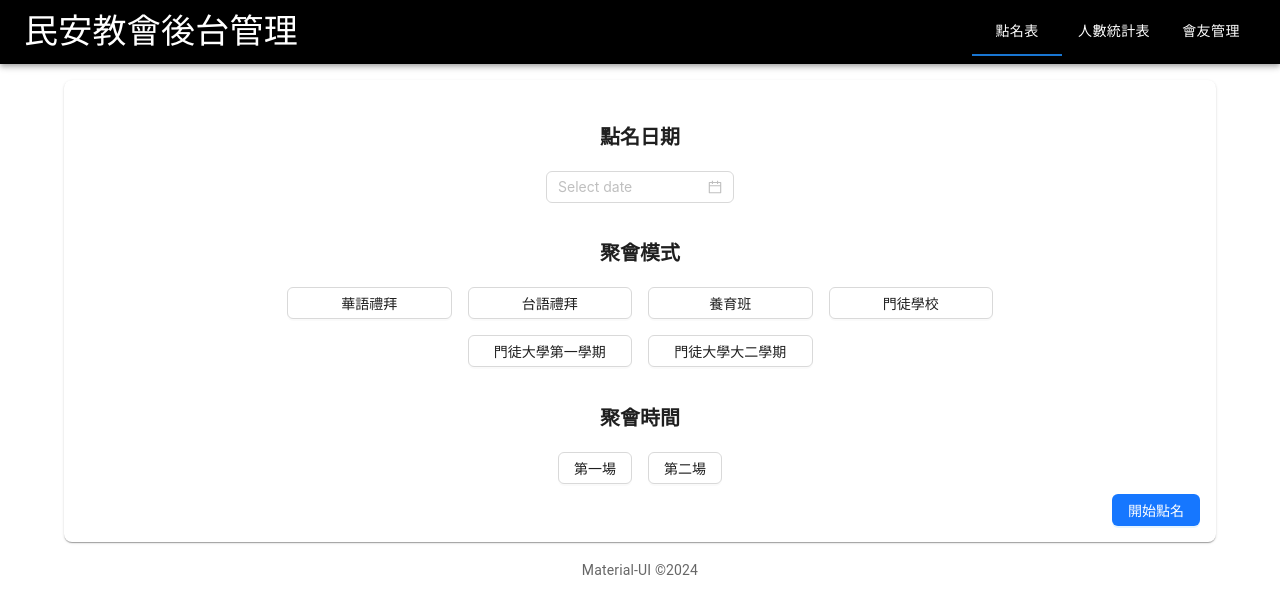
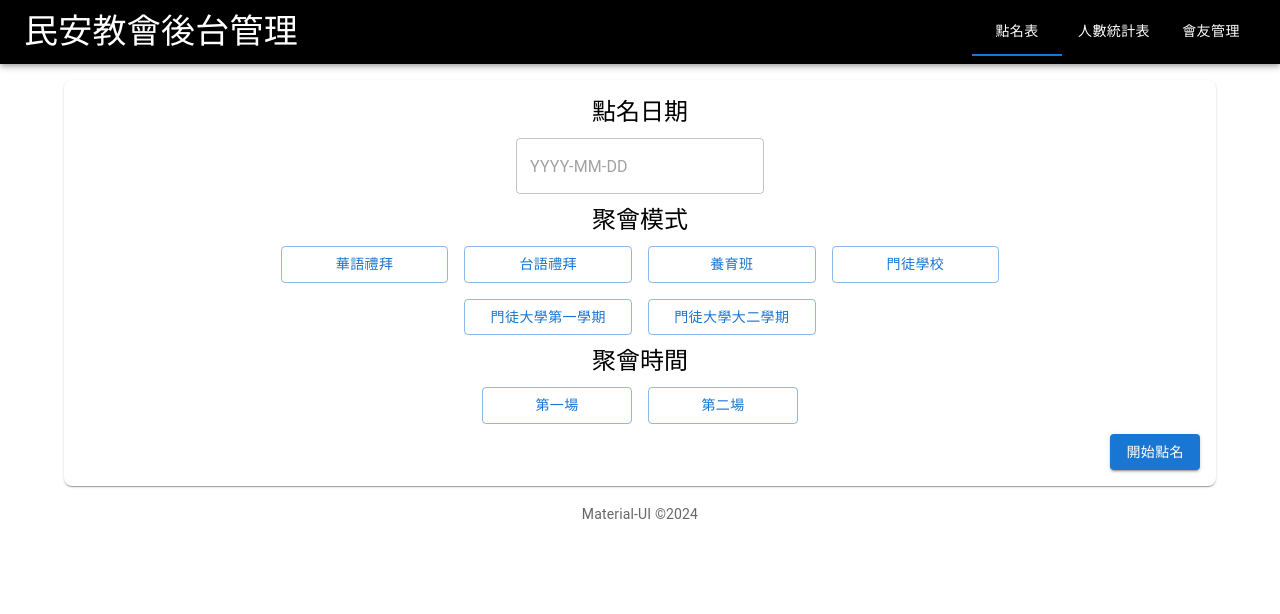
Before and after one commit to steven-oss/minaanChurch, a React (Create React App) app in the folder minan_rollcall/: page /RollCallListSelectScreen in a window 1280 px wide. Shown: the top 614 px of the page. Built offline with nearby package versions, Linux system fonts and the light colour scheme.

Commit message:
將點名表轉換成Mui

```diff
--- a/minan_rollcall/package.json
+++ b/minan_rollcall/package.json
@@ -9,6 +9,7 @@
     "@material-ui/core": "^4.12.4",
     "@material-ui/icons": "^4.11.3",
     "@mui/material": "^6.1.1",
+    "@mui/x-date-pickers": "^7.18.0",
     "@testing-library/jest-dom": "^5.17.0",
     "@testing-library/react": "^13.4.0",
     "@testing-library/user-event": "^13.5.0",
--- a/minan_rollcall/src/components/memberManagement/MemberManagementTable.tsx
+++ b/minan_rollcall/src/components/memberManagement/MemberManagementTable.tsx
@@ -142,7 +142,6 @@ export default function MemberManagementTable(props: Props) {
         placeholder="搜尋會友"
         onChange={(e) => handleSearch(e.target.value)} // 即時更新
         value={searchText}
-        fullWidth
         margin="normal"
       />
       {/* 表格 */}
--- a/minan_rollcall/src/components/rollCallList/RollCallListButton.tsx
+++ b/minan_rollcall/src/components/rollCallList/RollCallListButton.tsx
@@ -1,13 +1,16 @@
-import { Button } from "antd";
-import React, { useState } from "react";
+import { Button } from "@mui/material";
+import React from "react";
 
-interface Props{
-    actionName:string;
-    onClick:()=>void;
+interface Props {
+  actionName: string;
+  onClick: () => void;
 }
-export default function RollCallListButton(props:Props){
-    const {actionName,onClick} = props;
-    return(
-        <Button type="primary" onClick={onClick}>{actionName}</Button>
-    )
+
+export default function RollCallListButton(props: Props) {
+  const { actionName, onClick } = props;
+  return (
+    <Button variant="contained" color="primary" onClick={onClick}>
+      {actionName}
+    </Button>
+  );
 }
--- a/minan_rollcall/src/components/rollCallList/RollCallListDatePicker.tsx
+++ b/minan_rollcall/src/components/rollCallList/RollCallListDatePicker.tsx
@@ -1,18 +1,29 @@
-import { DatePicker, DatePickerProps } from "antd";
 import React from "react";
+import { DatePicker } from "@mui/x-date-pickers";
+import { LocalizationProvider } from "@mui/x-date-pickers/LocalizationProvider";
+import { AdapterDayjs } from "@mui/x-date-pickers/AdapterDayjs"; // 使用 dayjs 适配器
+import { Dayjs } from "dayjs"; // 使用 dayjs 来格式化日期
 
-interface Props{
-    onChange:(dateString:string)=>void;
+interface Props {
+  onChange: (dateString: string) => void;
 }
-export default function RollCallListDatePicker(props:Props){
-   const {onChange} = props;
-    return(
-        <DatePicker
-            format={{
-                format: 'YYYY-MM-DD',
-                type: 'mask',
-            }}
-            onChange={onChange}
-        />
-    );
+
+export default function RollCallListDatePicker(props: Props) {
+  const { onChange } = props;
+
+  const handleDateChange = (date: Dayjs | null) => {
+    if (date) {
+      onChange(date.format("YYYY-MM-DD"));
+    }
+  };
+
+  return (
+    <LocalizationProvider dateAdapter={AdapterDayjs}>
+      <DatePicker
+        format="YYYY-MM-DD"
+        onChange={handleDateChange}
+        slotProps={{ textField: { fullWidth: true } }}
+      />
+    </LocalizationProvider>
+  );
 }
--- a/minan_rollcall/src/components/rollCallList/RollCallListDynamicButton.tsx
+++ b/minan_rollcall/src/components/rollCallList/RollCallListDynamicButton.tsx
@@ -1,5 +1,5 @@
-import { Button, Col, Row } from "antd";
 import React from "react";
+import { Button, Grid } from "@mui/material";
 
 interface ButtonItem {
     key: number;
@@ -17,21 +17,25 @@ export default function RollCallListDynamicButton(props: Props) {
     const { dynamicButton, onClick, universalIndex } = props;
 
     // Determine the column span based on the number of items
-    const colSpan = dynamicButton.length < 4 ? 24 / dynamicButton.length : 6;
+    const gridSize = dynamicButton.length < 4 ? 12 / dynamicButton.length : 3;
+
+    const buttonStyle = {
+        width: dynamicButton.length === 2 ? '150px' : '100%', // Set a smaller maxWidth for 2 buttons
+    };
 
     return (
-        <Row gutter={[16, 16]} justify="center">
+        <Grid container spacing={2} justifyContent="center">
             {dynamicButton.map((item) => (
-                <Col key={item.key} xs={24} sm={12} md={colSpan} lg={colSpan}>
+                <Grid item xs={12} sm={gridSize} md={gridSize} key={item.key}>
                     <Button
-                        type={universalIndex === item.key ? "primary" : "default"} // Compare with item's key
-                        style={{ width: '100%' }}
+                        variant={universalIndex === item.key ? "contained" : "outlined"} // MUI button variant
+                        sx={buttonStyle}
                         onClick={() => onClick(item.key)} // Pass the item's key
                     >
                         {item.modeName || item.sessionName} {/* Display the correct label */}
                     </Button>
-                </Col>
+                </Grid>
             ))}
-        </Row>
+        </Grid>
     );
 }
--- a/minan_rollcall/src/components/rollCallList/RollCallListTypography.tsx
+++ b/minan_rollcall/src/components/rollCallList/RollCallListTypography.tsx
@@ -1,16 +1,16 @@
-import { Typography } from "antd";
 import React from "react";
+import { Typography } from "@mui/material";
 
-interface Props{
-    titleName:string;
+interface Props {
+    titleName: string;
 }
-const { Title } = Typography;
 
-export default function RollCallListTypography(props:Props){
-    const {titleName} =props;
-    return(
-        <Typography>
-            <Title level={4}>{titleName}</Title>
+export default function RollCallListTypography(props: Props) {
+    const { titleName } = props;
+
+    return (
+        <Typography variant="h5">
+            {titleName}
         </Typography>
     );
 }
--- a/minan_rollcall/src/pages/rollCallList/RollCallListSelectScreen.tsx
+++ b/minan_rollcall/src/pages/rollCallList/RollCallListSelectScreen.tsx
@@ -1,16 +1,15 @@
-import { Col, Row, message } from "antd";
 import React, { useState } from "react";
-import { Outlet, Link } from "react-router-dom"; // 引入 Outlet
+import { Typography, Grid, Button, Box, Alert } from "@mui/material";
+import { useNavigate } from "react-router-dom";
 import RollCallListButton from "../../components/rollCallList/RollCallListButton.tsx";
 import RollCallListTypography from "../../components/rollCallList/RollCallListTypography.tsx";
 import RollCallListDynamicButton from "../../components/rollCallList/RollCallListDynamicButton.tsx";
 import RollCallListDatePicker from "../../components/rollCallList/RollCallListDatePicker.tsx";
-import { useNavigate } from "react-router-dom";
 
-const ButtonRow = ({ children }) => (
-    <Row justify="center" style={{ marginBottom: '10px' }}>
-        <Col>{children}</Col>
-    </Row>
+const ButtonRow = ({ children }: { children: React.ReactNode }) => (
+    <Grid container justifyContent="center" sx={{ marginBottom: '10px' }}>
+        <Grid item>{children}</Grid>
+    </Grid>
 );
 
 export default function RollCallListSelectScreen() {
@@ -18,6 +17,7 @@ export default function RollCallListSelectScreen() {
     const [modeIndex, setModeIndex] = useState<number | null>(null);
     const [sessionIndex, setSessionIndex] = useState<number | null>(null);
     const [datePicker, setDatePicker] = useState<string>('');
+    const [errorMessage, setErrorMessage] = useState<string | null>(null);
 
     const mode = [
         { key: 1, modeName: '華語禮拜' },
@@ -49,12 +49,17 @@ export default function RollCallListSelectScreen() {
         if (datePicker && modeIndex && sessionIndex) {
             navigate('Worship', { state: { date: datePicker, modeIndex, mode } });
         } else {
-            message.error("請確保選擇了日期、聚會模式和聚會時間");
+            setErrorMessage("請確保選擇了日期、聚會模式和聚會時間");
         }
     };
 
     return (
         <>
+            {errorMessage && (
+                <Box sx={{ marginBottom: 2 }}>
+                    <Alert severity="error">{errorMessage}</Alert>
+                </Box>
+            )}
             <ButtonRow>
                 <RollCallListTypography titleName="點名日期" />
             </ButtonRow>
@@ -81,11 +86,11 @@ export default function RollCallListSelectScreen() {
                     universalIndex={sessionIndex}
                 />
             </ButtonRow>
-            <Row justify="end">
-                <Col>
+            <Grid container justifyContent="flex-end">
+                <Grid item>
                     <RollCallListButton onClick={handleStartRollCall} actionName="開始點名" />
-                </Col>
-            </Row>
+                </Grid>
+            </Grid>
         </>
     );
 }
--- a/minan_rollcall/src/pages/rollCallList/RollCallListWorshipScreen.tsx
+++ b/minan_rollcall/src/pages/rollCallList/RollCallListWorshipScreen.tsx
@@ -1,39 +1,40 @@
-import { Col, Row } from "antd";
 import React from "react";
-import RollCallListTypography from "../../components/rollCallList/RollCallListTypography.tsx";
 import { useLocation, useNavigate } from "react-router-dom";
 import moment from "moment";
+import RollCallListTypography from "../../components/rollCallList/RollCallListTypography.tsx";
 import RollCallListTable from "../../components/rollCallList/RollCallListTable.tsx";
+import { Box, Grid } from "@mui/material";
 
-
-export default function RollCallListWorshipScreen(){
+export default function RollCallListWorshipScreen() {
     const location = useLocation();
     const navigate = useNavigate();
 
-    const { date, modeIndex,mode } = location.state || {};
+    const { date, modeIndex, mode } = location.state || {};
     const dateChange = moment(date.$d);
-console.log(modeIndex)
-    // 转换为 yyyy-mm-dd 格式
+    console.log(modeIndex);
+
+    // Convert to yyyy-mm-dd format
     const formattedDate = dateChange.format('YYYY-MM-DD');
 
     const selectedMode = mode.find(item => item.key === modeIndex);
     const modeName = selectedMode ? selectedMode.modeName : 'Unknown Mode';
 
-    const handleOnchangeCheck = (key:number)=>{
+    const handleOnchangeCheck = (key: number) => {
         console.log(key);
-      };
+    };
 
-      const handleBackPage = ()=>{
+    const handleBackPage = () => {
         navigate(-1);
-      }
-    return(
+    };
+
+    return (
         <>
-        <Row justify="center" style={{ marginBottom: '10px' }}>
-            <Col>
-                <RollCallListTypography titleName={formattedDate+modeName+'點名表'} />
-            </Col>
-        </Row>
-        <RollCallListTable onChangeCheck={handleOnchangeCheck} onBackPage={handleBackPage}/>
+            <Grid container justifyContent="center">
+                <Grid item>
+                    <RollCallListTypography titleName={`${formattedDate} ${modeName} 點名表`} />
+                </Grid>
+            </Grid>
+            <RollCallListTable onChangeCheck={handleOnchangeCheck} onBackPage={handleBackPage} />
         </>
     );
 }
```
Also changed, not shown: minan_rollcall/src/components/rollCallList/RollCallListCheckbox.tsx (+7 -8 lines), minan_rollcall/src/components/rollCallList/RollCallListTable.tsx (+113 -70 lines).
